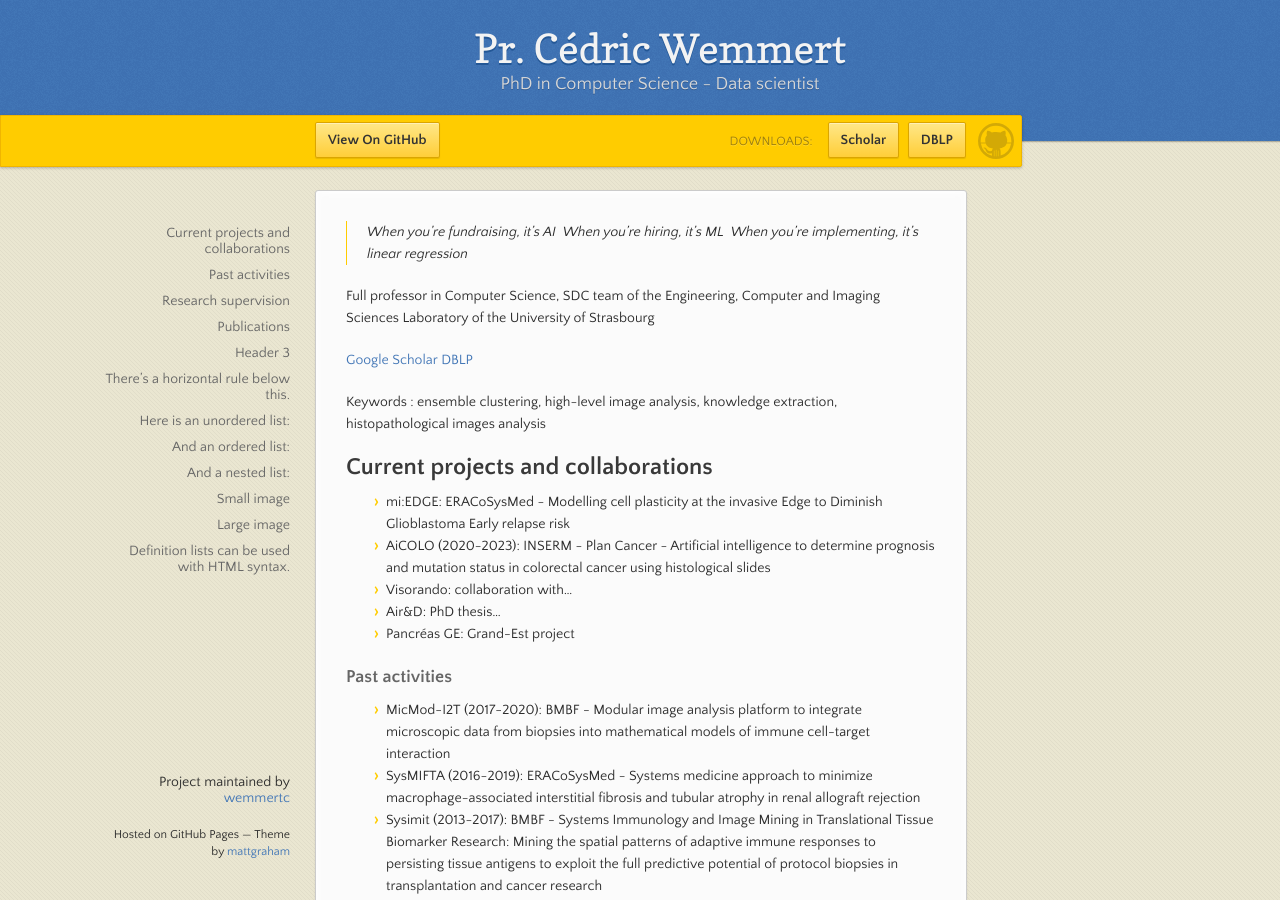
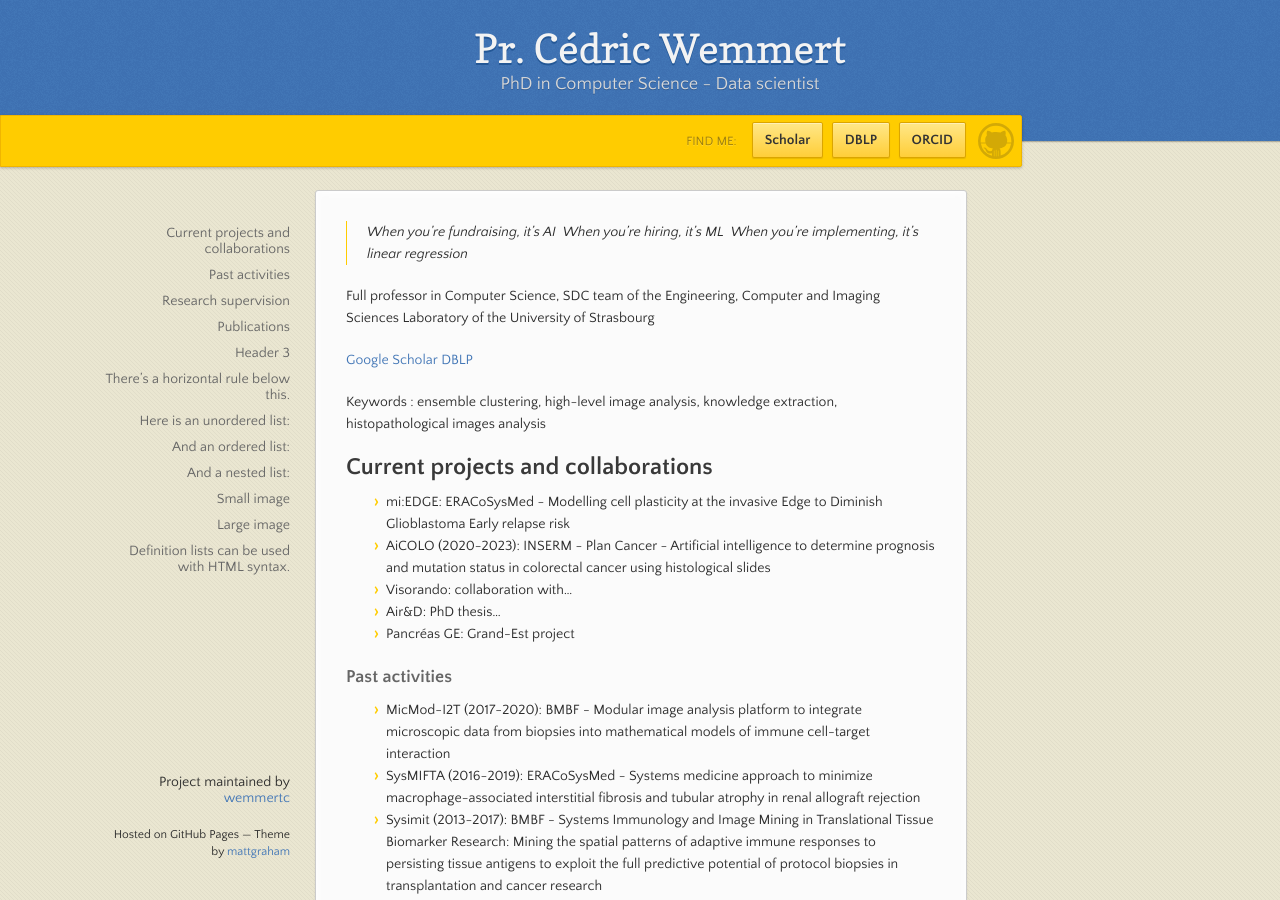
Before and after one commit to wemmertc/webpage, a Jekyll site: the page built from index.md, in a window 1280 px wide and 900 px high. Built offline with Jekyll 4.4.1, drawn with Linux system fonts in a browser that asks for light colours.

Commit message:
first test

```diff
--- a/_layouts/default.html
+++ b/_layouts/default.html
@@ -24,13 +24,14 @@
       <div id="banner">
         <span id="logo"></span>
 
-        <a href="{{ site.github.repository_url }}" class="button fork"><strong>View On GitHub</strong></a>
+        <!--<a href="{{ site.github.repository_url }}" class="button fork"><strong>View On GitHub</strong></a>-->
         {% if site.show_downloads %}
           <div class="downloads">
-            <span>Downloads:</span>
+            <span>Find me:</span>
             <ul>
               <li><a href="http://scholar.google.com/citations?user=53-jD5QAAAAJ" class="button">Scholar</a></li>
               <li><a href="http://www.informatik.uni-trier.de/~ley/db/indices/a-tree/w/Wemmert:C=eacute=dric.html" class="button">DBLP</a></li>
+              <li><a href="https://orcid.org/0000-0002-4360-4918" class="button">ORCID</a></li>
             </ul>
           </div>
         {% endif %}
```
